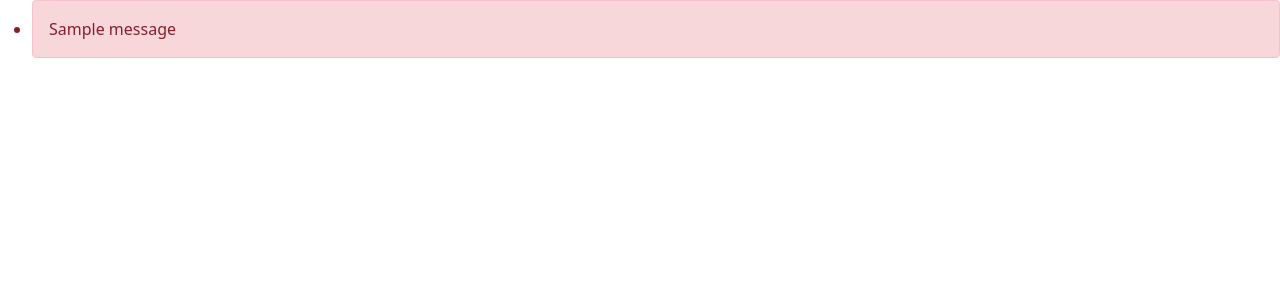
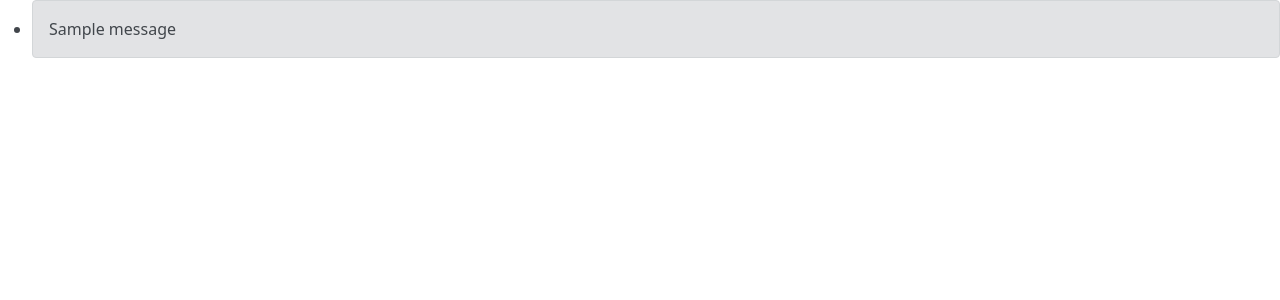
Before and after one commit to nabilshadman/flask-gamemanage-app-prototype, a Flask app: page / in a window 1280 px wide. Shown: the part 56-356 px from the top of the page. Run offline with Flask 2, Linux system fonts and the light colour scheme; one stand-in notice (Sample message) is shown; a database or web service that is not in the repository returns one stand-in record (values such as "Sample title"); data that the repository does not hold is empty.

Commit message:
Updated flash messages and color

```diff
--- a/app.py
+++ b/app.py
@@ -63,6 +63,7 @@ def add_to_collection(title):
         session["collection"] = {}
     collection_list[title] = title
     session["collection"] = collection_list
+    flash("The game has been added to your Collection!")
     return redirect(url_for("main"))
 
 
--- a/templates/index.html
+++ b/templates/index.html
@@ -34,7 +34,7 @@
       {% if messages %}
       <ul class=flashes>
         {% for message in messages %}
-        <li class="alert alert-danger"> {{message}} </li>
+        <li class="alert alert-secondary"> {{message}} </li>
         {% endfor %}
       </ul>
       {% endif %}
```
